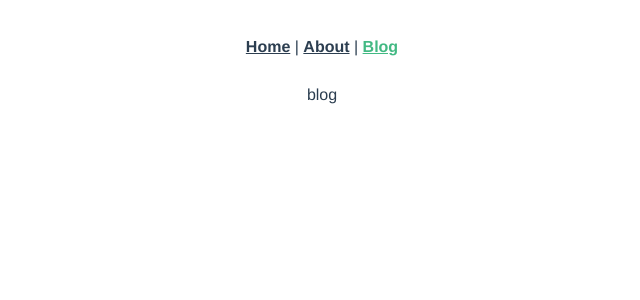
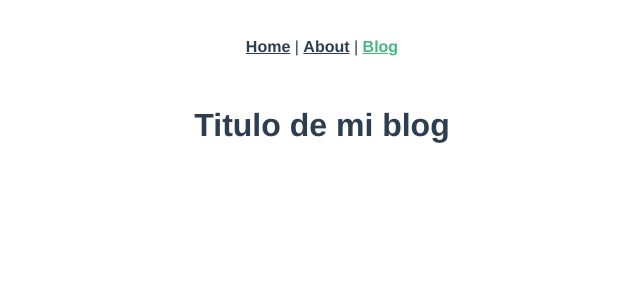
Before and after one commit to RunicPillow/Vue-Router-01, a Vue app in the folder router-udemy-1/: page /blog in a window 1280 px wide. Shown: the top 300 px of the page, without its empty margins (318-958 px from the left). Built offline with nearby package versions, Linux system fonts and the light colour scheme.

Commit message:
Create component Titulo

```diff
--- /dev/null
+++ b/router-udemy-1/src/components/Titulo.vue
@@ -0,0 +1,16 @@
+<template>
+    <h1> {{ texto }} </h1>
+</template>
+
+<script>
+export default {
+    props: {
+        texto: String
+    }
+}
+
+</script>
+
+<style>
+
+</style>
--- a/router-udemy-1/src/views/About.vue
+++ b/router-udemy-1/src/views/About.vue
@@ -1,5 +1,14 @@
 <template>
   <div class="about">
-    <h1>This is an about page</h1>
+    <Titulo texto="Página de About" />
   </div>
 </template>
+
+<script>
+import Titulo from '../components/Titulo.vue'
+export default {
+  components: {
+    Titulo
+  }
+}
+</script>
--- a/router-udemy-1/src/views/Blog.vue
+++ b/router-udemy-1/src/views/Blog.vue
@@ -1,9 +1,14 @@
 <template>
-    blog
+    <Titulo texto="Titulo de mi blog" />
 </template>
 
-<script setup>
-
+<script>
+import Titulo from '../components/Titulo.vue'
+export default {
+    components: {
+        Titulo
+    }
+}
 </script>
 
 <style lang="scss" scoped>
--- a/router-udemy-1/src/views/Home.vue
+++ b/router-udemy-1/src/views/Home.vue
@@ -1,18 +1,21 @@
 <template>
   <div class="home">
     <img alt="Vue logo" src="../assets/logo.png">
-    <HelloWorld msg="Welcome to Your Vue.js App"/>
+    <!-- <HelloWorld msg="Welcome to Your Vue.js App"/> -->
+    <Titulo texto="Página de inicio" />
   </div>
 </template>
 
 <script>
 // @ is an alias to /src
-import HelloWorld from '@/components/HelloWorld.vue'
+// import HelloWorld from '@/components/HelloWorld.vue'
+import Titulo from '@/components/Titulo.vue'
 
 export default {
   name: 'Home',
   components: {
-    HelloWorld
+    // HelloWorld
+    Titulo
   }
 }
 </script>
```
